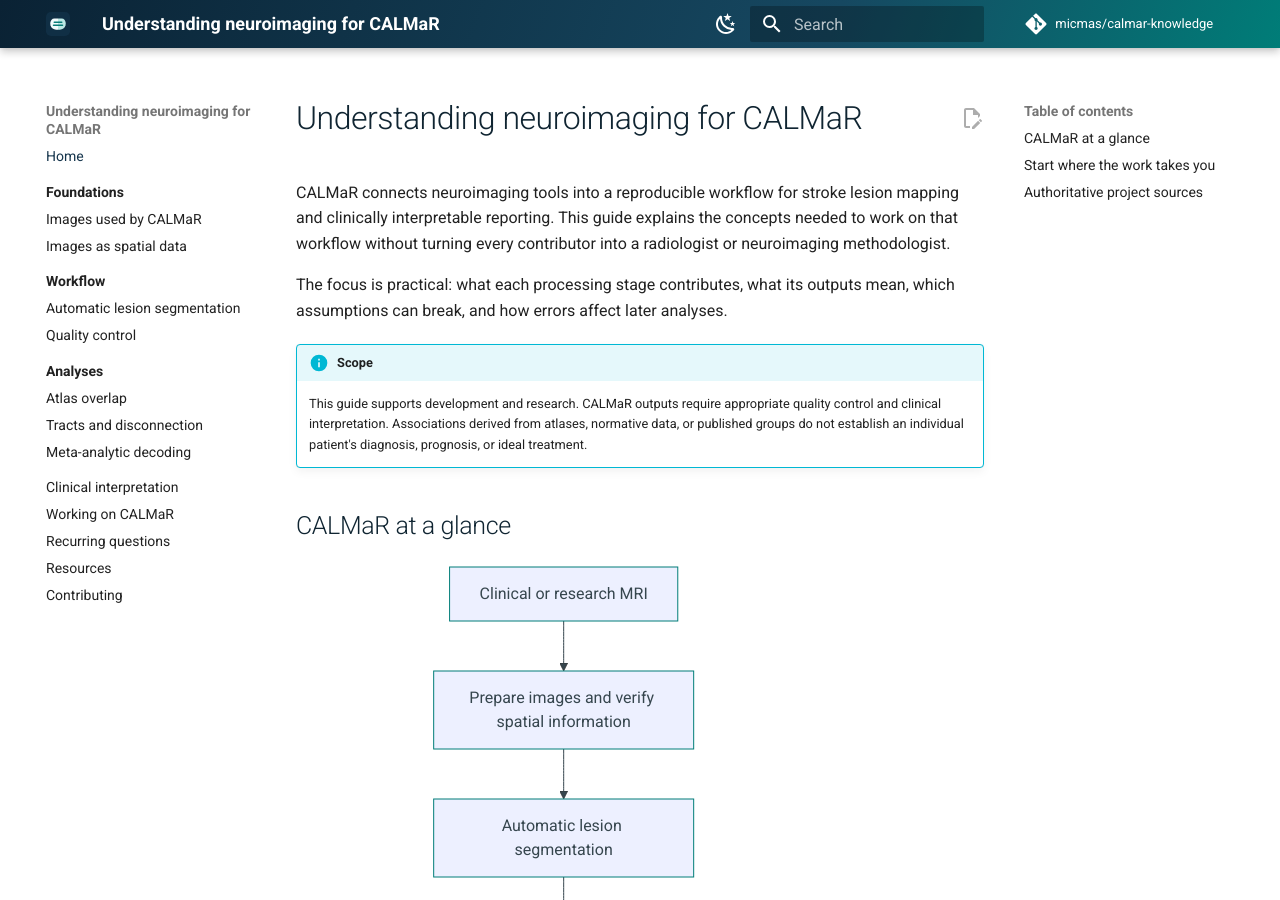
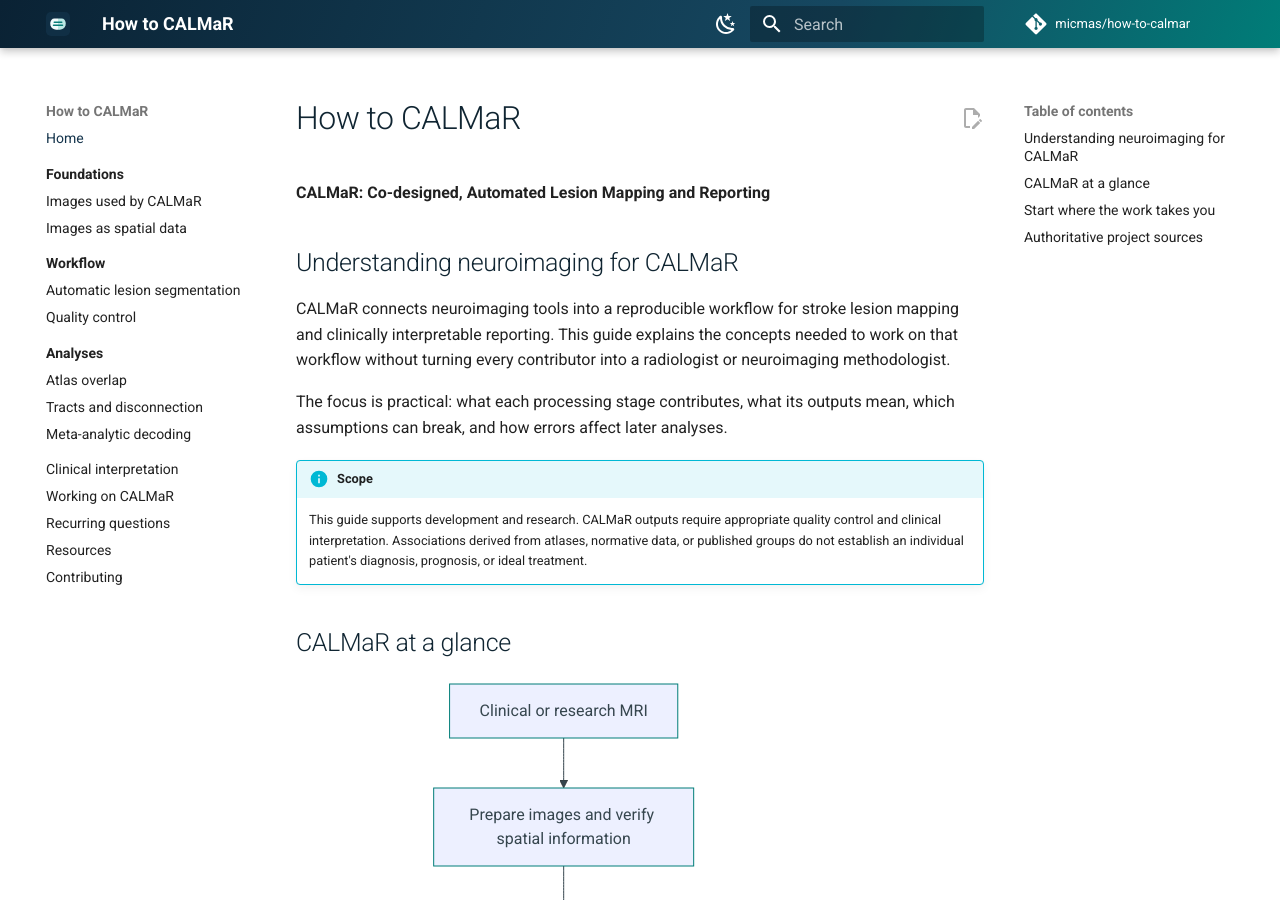
Before and after one commit to how-to-calmar/how-to-calmar.github.io, an MkDocs documentation site: the page built from docs/index.md, in a window 1280 px wide and 900 px high. Built offline with MkDocs 1.6.1 and Material for MkDocs 9.7.7, drawn with Linux system fonts in a browser that asks for light colours; comment, search, counter and statistics services are not loaded; some of the changed text lies outside the part shown.

Commit message:
Rename guide to How to CALMaR

```diff
--- a/docs/index.md
+++ b/docs/index.md
@@ -1,4 +1,8 @@
-# Understanding neuroimaging for CALMaR
+# How to CALMaR
+
+**CALMaR: Co-designed, Automated Lesion Mapping and Reporting**
+
+## Understanding neuroimaging for CALMaR
 
 CALMaR connects neuroimaging tools into a reproducible workflow for stroke lesion mapping and clinically interpretable reporting. This guide explains the concepts needed to work on that workflow without turning every contributor into a radiologist or neuroimaging methodologist.
 
--- a/mkdocs.yml
+++ b/mkdocs.yml
@@ -1,8 +1,8 @@
-site_name: Understanding neuroimaging for CALMaR
-site_description: A practical neuroimaging guide for engineers working on CALMaR
-site_url: https://micmas.github.io/calmar-knowledge/
-repo_url: https://github.com/micmas/calmar-knowledge
-repo_name: micmas/calmar-knowledge
+site_name: How to CALMaR
+site_description: Neuroimaging concepts and workflow guidance for contributors to Co-designed, Automated Lesion Mapping and Reporting
+site_url: https://micmas.github.io/how-to-calmar/
+repo_url: https://github.com/micmas/how-to-calmar
+repo_name: micmas/how-to-calmar
 edit_uri: edit/main/docs/
 
 theme:
@@ -81,4 +81,4 @@ extra:
       link: https://github.com/micmas/calmar
       name: CALMaR on GitHub
 
-copyright: CALMaR knowledge guide
+copyright: How to CALMaR
```
Also changed, not shown: README.md (+5 -5 lines), 1 other file.
